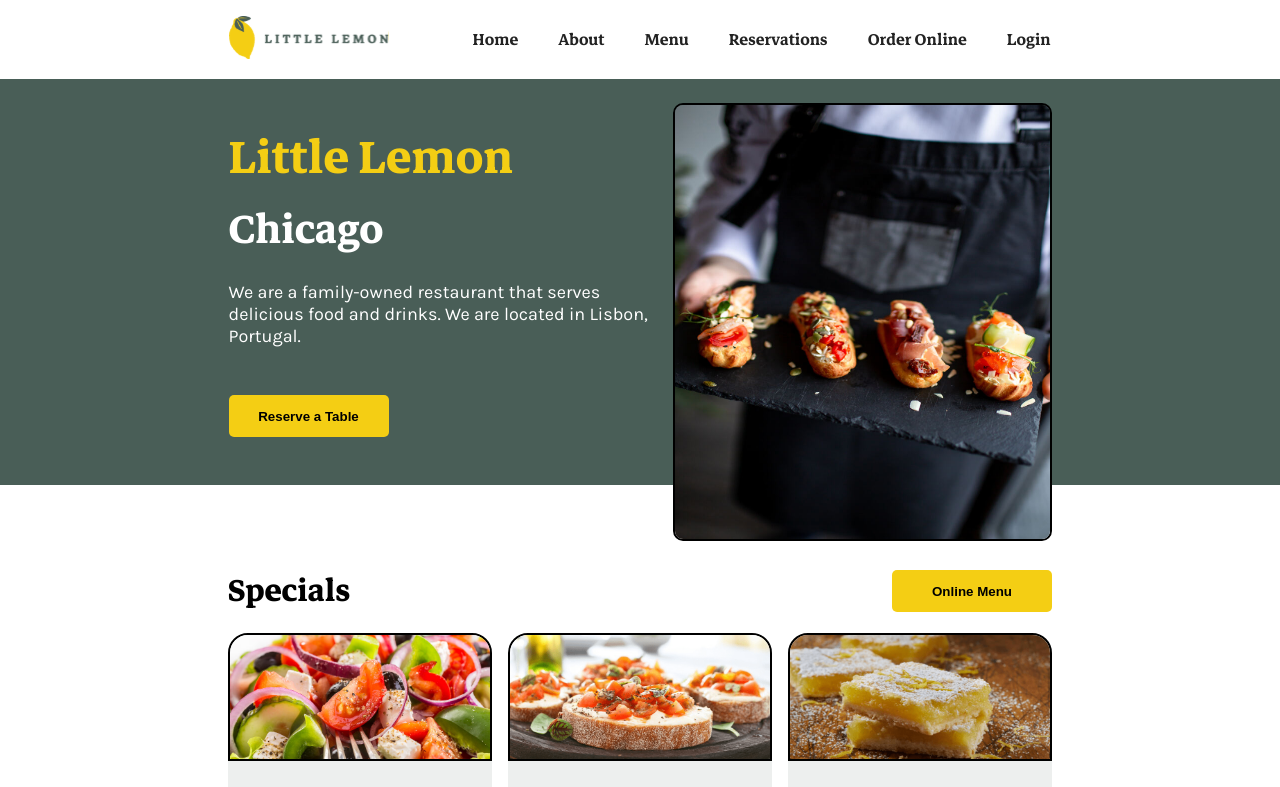
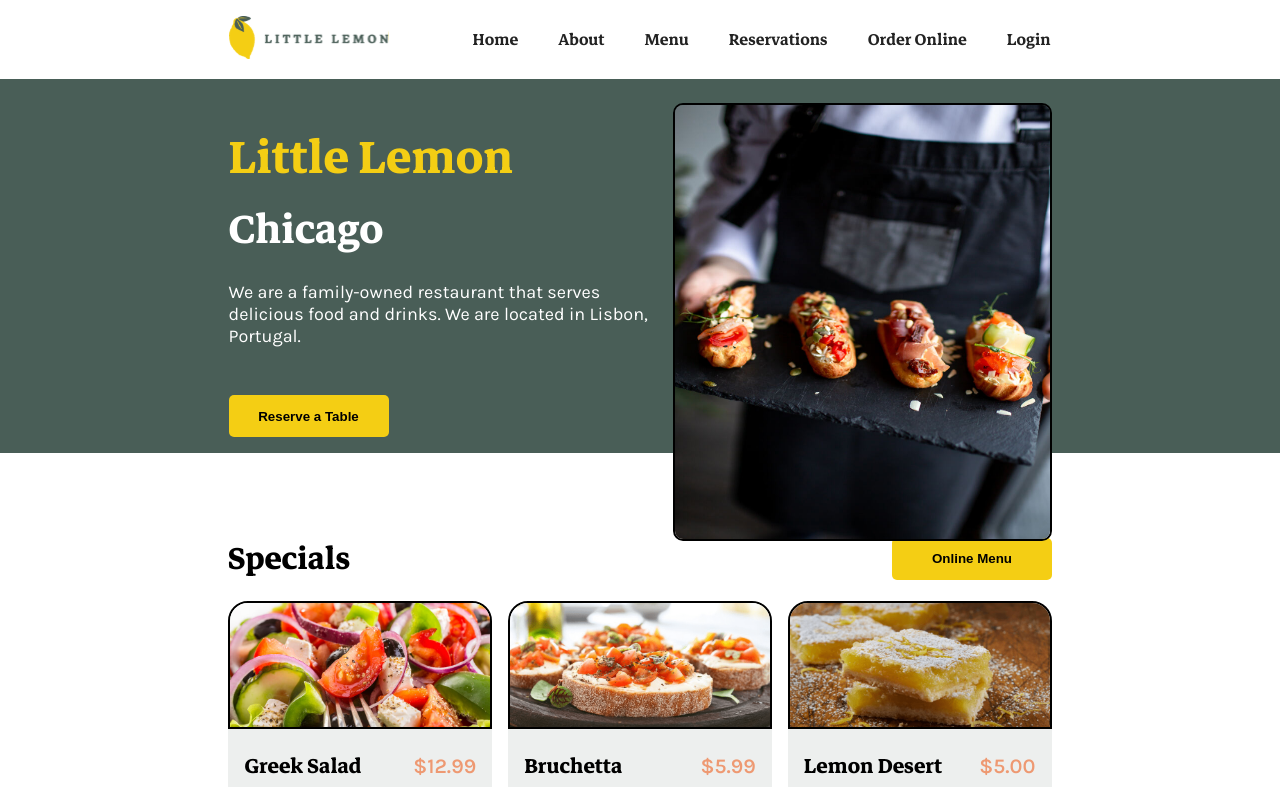
Before and after one commit to deliomesquita/lemon-app, a React (Create React App) app: page / in a window 1280 px wide. Shown: the top 787 px of the page. Built offline with nearby package versions, Linux system fonts and the light colour scheme; a web font is replaced by a local one.

Commit message:
Hero component created

```diff
--- /dev/null
+++ b/src/components/Hero.jsx
@@ -0,0 +1,28 @@
+import "../styles/Hero.css";
+
+function Hero() {
+  return (
+    <section className="hero__container__description">
+      <article className="hero-intro-section">
+        <div className="hero-intro-text-block">
+          <h1 className="hero-intro-text-title">Little Lemon</h1>
+          <h3>Chicago</h3>
+          <p>
+            We are a family-owned restaurant that serves delicious food and
+            drinks. We are located in Lisbon, Portugal.
+          </p>
+          <button className="hero-intro-button">Reserve a Table</button>
+        </div>
+        <div className="hero-intro-image-block">
+          <img
+            className="hero-intro-image"
+            src="\images\restauranfood.jpg"
+            alt="Little Lemon Food"
+          />
+        </div>
+      </article>
+    </section>
+  );
+}
+
+export default Hero;
--- a/src/components/Main.jsx
+++ b/src/components/Main.jsx
@@ -1,5 +1,5 @@
 import "../styles/Main.css";
-// import Cards from "./Cards";
+import Hero from "./Hero";
 import Specials from "./Specials";
 import Testimonials from "./Testimonials";
 import About from "./About";
@@ -8,28 +8,7 @@ import Footer from "./Footer";
 function Main() {
   return (
     <>
-      <main className="main__container__description">
-        <div className="main">
-          <section className="main-intro-section">
-            <div className="main-intro-text-block">
-              <h1 className="main-intro-text-title">Little Lemon</h1>
-              <h3>Chicago</h3>
-              <p>
-                We are a family-owned restaurant that serves delicious food and
-                drinks. We are located in Lisbon, Portugal.
-              </p>
-              <button className="main-intro-button">Reserve a Table</button>
-            </div>
-            <div className="main-intro-image-block">
-              <img
-                className="main-intro-image"
-                src="\images\restauranfood.jpg"
-                alt="Little Lemon Food"
-              />
-            </div>
-          </section>
-        </div>
-      </main>
+      <Hero />
       <Specials />
       <main className="main__container__testimonials">
         <Testimonials />
--- /dev/null
+++ b/src/styles/Hero.css
@@ -0,0 +1,78 @@
+
+
+.hero-intro-section {
+    max-width: 855px;
+    display: flex;
+    justify-content: space-between;
+    margin: 0 auto;
+}
+.hero-intro-text-block {
+    display: flex;
+    flex-direction: column;
+    position: relative;
+    padding: 1rem 1rem 1rem 1rem;
+    width: 24rem;
+}
+.hero-intro-text-title {
+    font-size: 2.7em;
+    color: #F4CE14;
+    margin: 0;
+}
+.hero-intro-text-block h3 {
+    font-size: 2em;
+    color: white;
+    margin: 0;
+}
+
+.hero-intro-text-block p {
+    color: white;
+}
+.hero-intro-button {
+    margin-top: auto;
+}
+.hero-intro-image-block {
+    position: relative;
+    text-align: center;
+    padding: 0 1rem 0 0;
+}
+.hero-intro-image {
+    width: 10rem;
+    border-radius: 10px;
+    margin: 1rem 0 1rem 0;
+    border: 2px solid black;
+}
+/* DESKTOP */
+@media screen and (min-width: 1200px) {
+    .hero-intro-section {
+            justify-content: center;
+            justify-content: space-between;
+            padding-top: 2.5rem;
+            position: relative;
+        }
+    .hero-intro-text-block {
+        width: 27rem;
+        padding: 0rem 1rem 1rem 1rem;
+    }
+        .hero-intro-image-block {
+            position: absolute;
+            right: 0;
+        }
+    .hero-intro-text-title{
+        font-size: 4rem;
+    }
+    .hero-intro-text-block p {
+        font-size: 1.125rem;
+        margin-bottom: 3rem;
+    }
+    .hero-intro-text-block h3 {
+        font-size: 3.5rem;
+    }
+    .hero__container__description {
+            margin-bottom: 5rem;
+        }
+                .hero-intro-image {
+                    width: 375px;
+                    height: 434px;
+                    margin: -1rem 0 0 0;
+                }
+}
--- a/src/styles/Main.css
+++ b/src/styles/Main.css
@@ -1,4 +1,4 @@
-.main__container__description,
+.hero__container__description,
 .section__container__specials,
 .main__container__testimonials,
 .main__container__about,
@@ -10,7 +10,7 @@
 .main__container__footer {
     margin-bottom: 0;
 }
-.main__container__description,
+.hero__container__description,
 .main__container__testimonials,
 .main__container__footer {
     background-color: #495E57;
@@ -20,37 +20,7 @@
  {
     background-color: white;
 }
-.main,
-.main__specials {
-    max-width: 1200px;
-    margin: 0 auto;
-}
-
-/* .main-intro-section */
-.main-intro-section {
-    max-width: 855px;
-    display: flex;
-    justify-content: space-between;
-    margin: 0 auto;
-}
-.main-intro-text-block {
-    display: flex;
-    flex-direction: column;
-    position: relative;
-    padding: 1rem 1rem 1rem 1rem;
-    width: 24rem;
-}
-.main-intro-text-title {
-    font-size: 2.7em;
-    color: #F4CE14;
-    margin: 0;
-}
-.main-intro-text-block h3 {
-    font-size: 2em;
-    color: white;
-    margin: 0;
-}
-.main-intro-button,
+.hero-intro-button,
 .specials-button {
     background-color: #F4CE14;
     border-style: none;
@@ -59,69 +29,20 @@
     border-radius: 5px;
     font-weight: 600;
 }
-.main-intro-button {
-    margin-top: auto;
-}
-.main-intro-image-block {
-    position: relative;
-    text-align: center;
-    padding: 0 1rem 0 0;
-}
-.main-intro-image {
-    width: 10rem;
-    border-radius: 10px;
-    margin: 1rem 0 1rem 0;
-    border: 2px solid black;
-}
-
 /* DESKTOP */
 @media screen and (min-width: 1200px) {
-    .main {
-        height: 406px;
-    }
-    .main-intro-section {
-        justify-content: center;
-        justify-content: space-between;
-        padding-top: 2.5rem;
-        position: relative;
-    }
-    .main-intro-text-block {
-        width: 27rem;
-        padding: 0rem 1rem 1rem 1rem;
-    }
-    .main-intro-text-title,
     .specials-text-title {
         font-size: 4rem;
     }
-    .main-intro-image-block {
-        position: absolute;
-        right: 0;
-    }
-    .main-intro-text-block p {
-        color: white;
-        font-size: 1.125rem;
-        margin-bottom: 3rem;
-    }
-    .main-intro-text-block h3 {
-        font-size: 3.5rem;
-    }
-    .main-intro-image {
-        width: 375px;
-        height: 434px;
-        margin: -1rem 0 0 0;
-    }
-    .main-intro-button,
+    .hero-intro-button,
     .specials-button {
         width: 12.5rem;
         font-size: 1.125rem;
         padding: 1.22rem 0;
         transition: all 500ms ease;
     }
-    .main-intro-button:hover,
+    .hero-intro-button:hover,
     .specials-button:hover {
         box-shadow: 0 0 20px #eac50f;
     }
-    .main__container__description {
-        margin-bottom: 5rem;
-    }
 }
```
